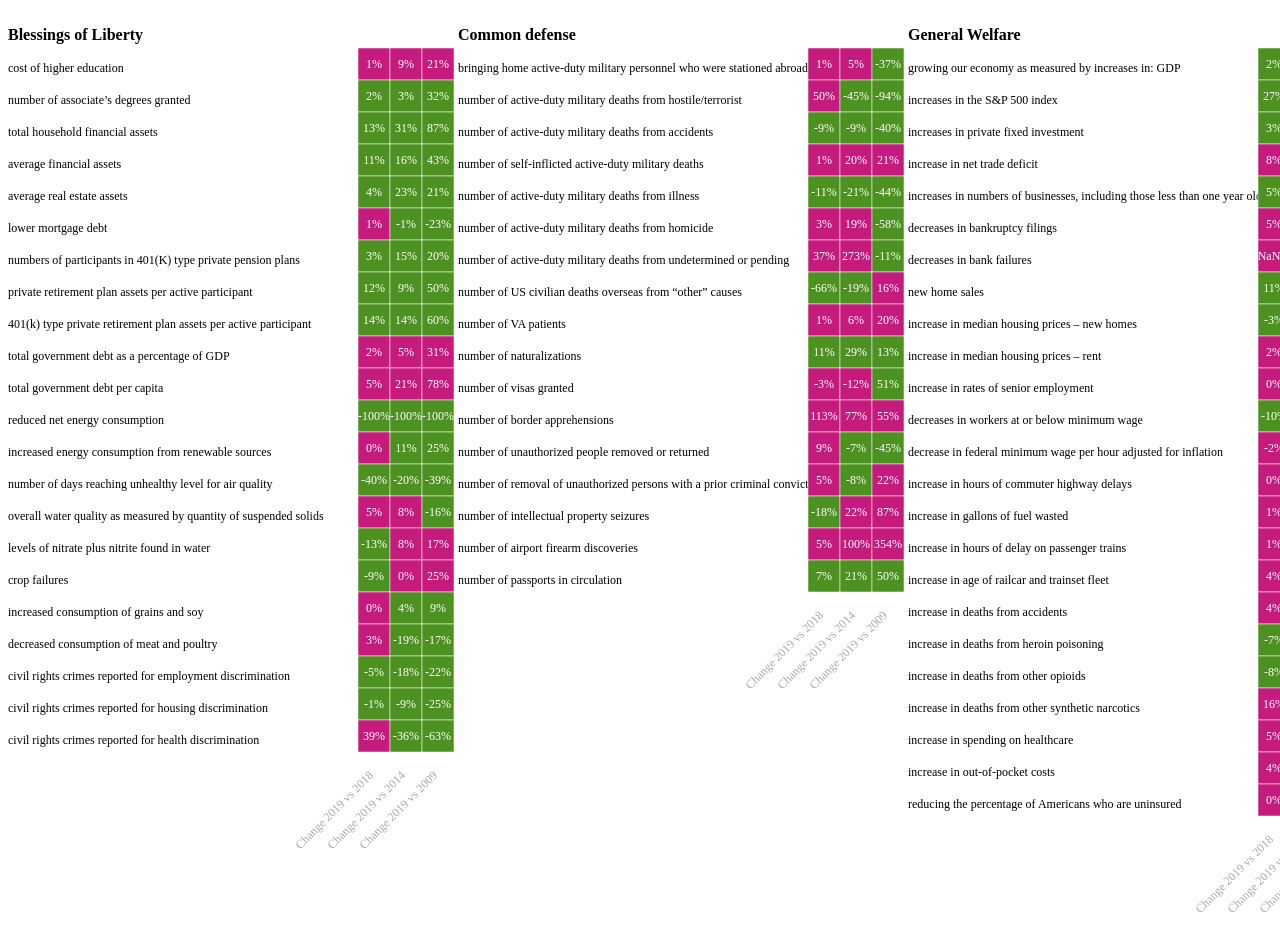
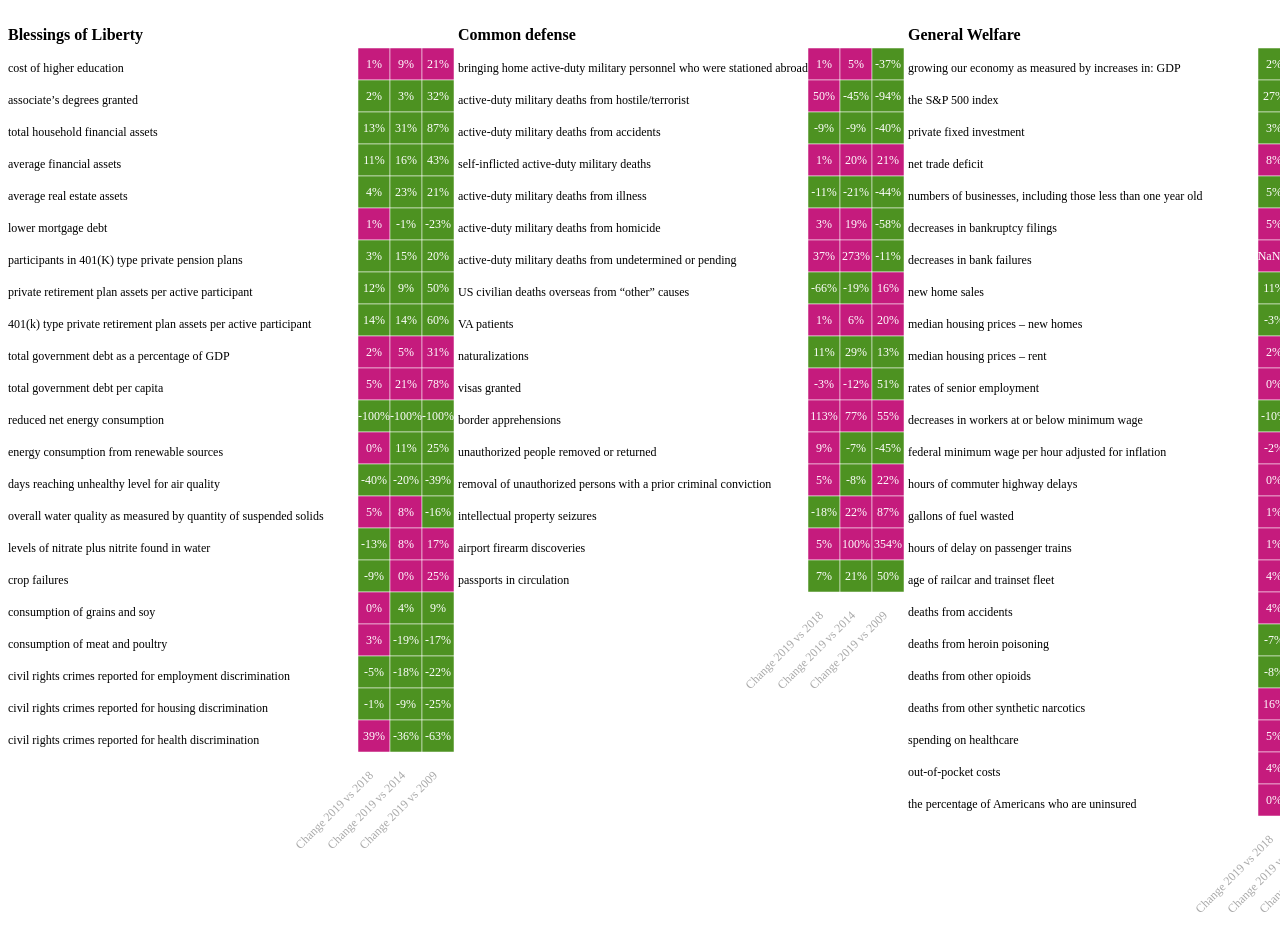
Before and after one commit to fernandob-usafacts/10k, a plain HTML site: page index.html in a window 1280 px wide. Shown: the top 950 px of the page. Drawn offline with Linux system fonts and the light colour scheme.

Commit message:
short names

```diff
--- a/index.html
+++ b/index.html
@@ -111,13 +111,35 @@
             .attr("transform", "rotate(-45)")
             .text(d => d.label);
 
+        let cleanName = (name) => {
+          if (name.startsWith("number of")) {
+            return name.slice(10);
+          } else if (name.startsWith("numbers of")) {
+            return name.slice(11);
+          } else if (name.startsWith("increases in")) {
+            return name.slice(13);
+          } else if (name.startsWith("increase in")) {
+            return name.slice(12);
+          } else if (name.startsWith("decrease in")) {
+            return name.slice(12);
+          } else if (name.startsWith("reducing")) {
+            return name.slice(9);
+          } else if (name.startsWith("increased")) {
+            return name.slice(9);
+          } else if (name.startsWith("decreased")) {
+            return name.slice(9);
+          } else {
+            return name;
+          }
+        }
+
         const textIndicator = gSegment.selectAll(".indicator")
           .data(d => indicators.filter(ind => ind.segment === d.name))
           .join("text")
             .attr("class", "indicator")
             .attr("font-size", 12)
             .attr("y", (d,i) => (i + 2) * lineHeight)
-            .text(d => d.indicator);
+            .text(d => cleanName(d.indicator));
 
         const changes = gSegment.selectAll(".change")
           .data(d => indicators.filter(ind => ind.segment === d.name))
```
